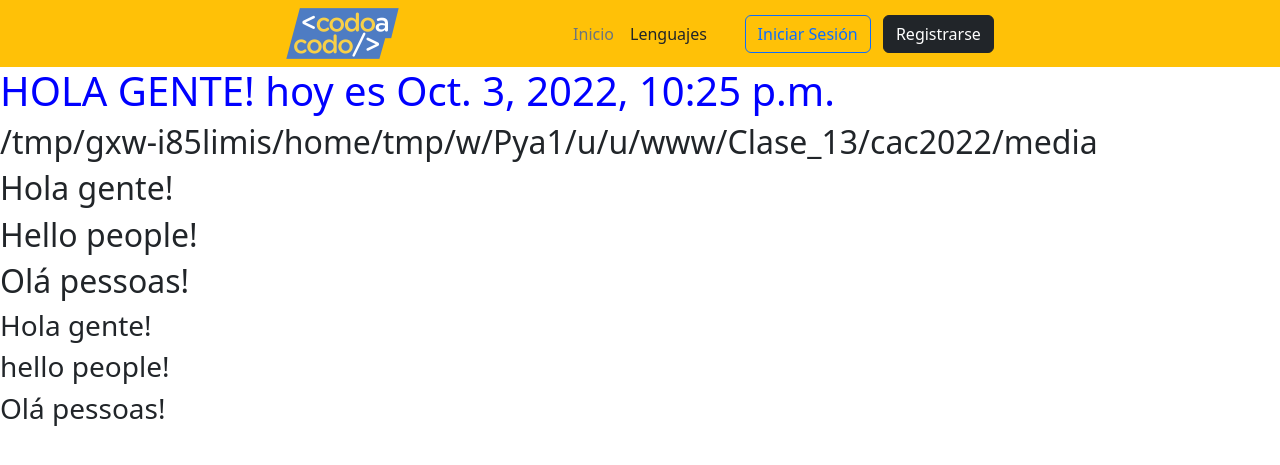
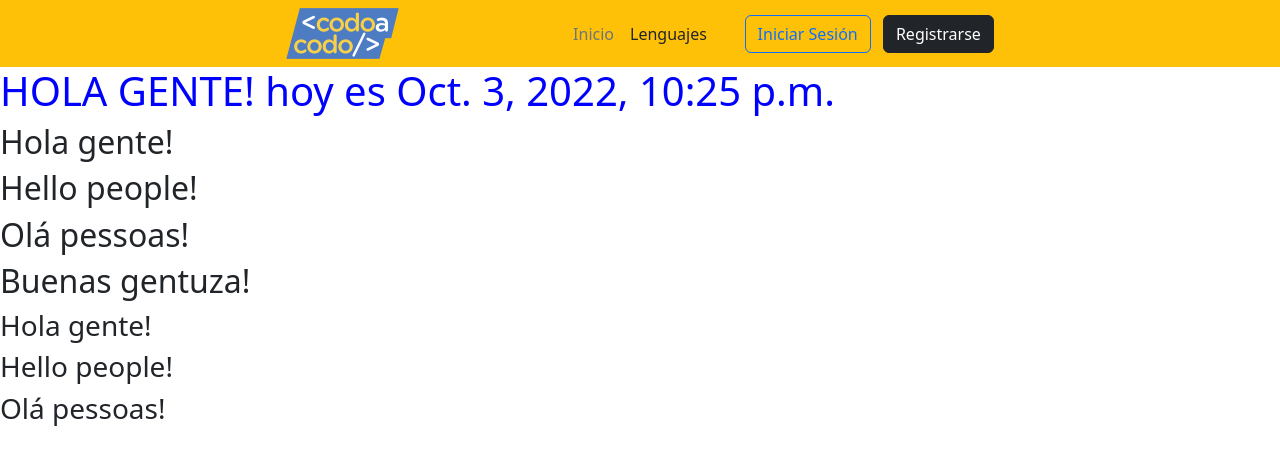
Before and after one commit to alehunt/django_2022_2C, a Django app: page / in a window 1280 px wide. Shown: the top 465 px of the page. Run offline with Django 3.2, Linux system fonts and the light colour scheme.

Commit message:
Cambios de clase y plan de estudio

```diff
--- a/Clase_13/cac2022/hola_mundo/urls.py
+++ b/Clase_13/cac2022/hola_mundo/urls.py
@@ -5,5 +5,5 @@ from django.conf.urls.static import static
 
 urlpatterns = [
     path('', views.index, name="index"),
-    path('lenguajes', views.lenguajes, name="lenguajes"),
+    path('lenguajes', views.lenguajes, name="pepe"),
 ] + static(settings.MEDIA_URL, document_root=settings.MEDIA_ROOT)
--- a/Clase_13/cac2022/hola_mundo/views.py
+++ b/Clase_13/cac2022/hola_mundo/views.py
@@ -4,11 +4,11 @@ from django.conf import settings
 
 
 def index(request):
-    saludos = ['Hola', 'Hello', 'Olá']
-    idioma_saludo = {'en': 'hello', 'es': 'Hola', 'br': 'Olá'}
-    return render(request, "hola_mundo/index.html", {"hoy": datetime.now, "saludos": saludos, "idioma_saludos": idioma_saludo, "media": settings.MEDIA_ROOT})
+    saludos = ['Hola', 'Hello', 'Olá', "Buenas"]
+    idioma_saludo = {'en': 'Hello', 'es': 'Hola', 'br': 'Olá'}
+    return render(request, "hola_mundo/index.html", {"hoy": datetime.now, "saludos": saludos, "idioma_saludos": idioma_saludo})
 
 
 def lenguajes(request):
-    idiomas = ['English', 'Español', 'Portugues']
+    idiomas = ['English', 'Español', 'Portugues', 'Alemán']
     return render(request, "hola_mundo/lenguajes.html", {"lenguajes": idiomas})
--- a/Clase_13/cac2022/templates/hola_mundo/index.html
+++ b/Clase_13/cac2022/templates/hola_mundo/index.html
@@ -26,7 +26,7 @@
                 </a>
                 <ul class="nav col-12 col-md-auto mb-2 justify-content-center mb-md-0">
                   <li><a href="{% url 'index' %}" class="nav-link px-2 link-secondary">Inicio</a></li>
-                  <li><a href="{% url 'lenguajes' %}" class="nav-link px-2 link-dark">Lenguajes</a></li>
+                  <li><a href="{% url 'pepe' %}" class="nav-link px-2 link-dark">Lenguajes</a></li>
                 </ul>
                 <div class="col-md-3 text-end">
                   <button type="button" class="btn btn-outline-primary me-2">Iniciar Sesión</button>
@@ -38,10 +38,10 @@
     </header>
     <div>
     <h1 style="color:blue">HOLA GENTE! hoy es {{hoy}}</h1>
-    <h2> {{ media }} </h2>
     <h2> {{saludos.0}} gente!</h2>
     <h2> {{saludos.1}} people!</h2>
     <h2> {{saludos.2}} pessoas!</h2>
+    <h2> {{saludos.3}} gentuza!</h2>
     <h3> {{idioma_saludos.es}} gente!</h3>
     <h3> {{idioma_saludos.en}} people!</h3>
     <h3> {{idioma_saludos.br}} pessoas!</h3>
--- a/Clase_13/cac2022/templates/hola_mundo/lenguajes.html
+++ b/Clase_13/cac2022/templates/hola_mundo/lenguajes.html
@@ -26,7 +26,7 @@
                 </a>
                 <ul class="nav col-12 col-md-auto mb-2 justify-content-center mb-md-0">
                   <li><a href="{% url 'index' %}" class="nav-link px-2 link-secondary">Inicio</a></li>
-                  <li><a href="{% url 'lenguajes' %}" class="nav-link px-2 link-dark">Lenguajes</a></li>
+                  <li><a href="{% url 'pepe' %}" class="nav-link px-2 link-dark">Lenguajes</a></li>
                 </ul>
                 <div class="col-md-3 text-end">
                   <button type="button" class="btn btn-outline-primary me-2">Iniciar Sesión</button>
@@ -37,6 +37,7 @@
           </nav>
     </header>
     <ul class="list-group list-group-numbered align-items-center">
+
     {% for lenguaje in lenguajes %}
         <li class="list-group-item d-flex justify-content-between align-items-start">
         <div class="ms-2 me-auto">
@@ -51,7 +52,7 @@
             <li style="color: {% cycle 'blue' 'red' %}">
             <div class="ms-2 me-auto">
               <div class="fw-bold"> Lenguaje</div>
-              {{lenguaje}}
+              {{lenguaje | upper}}
             </div>
           </li>
         {% endfor %}
```
Also changed, not shown: 1 other file.
